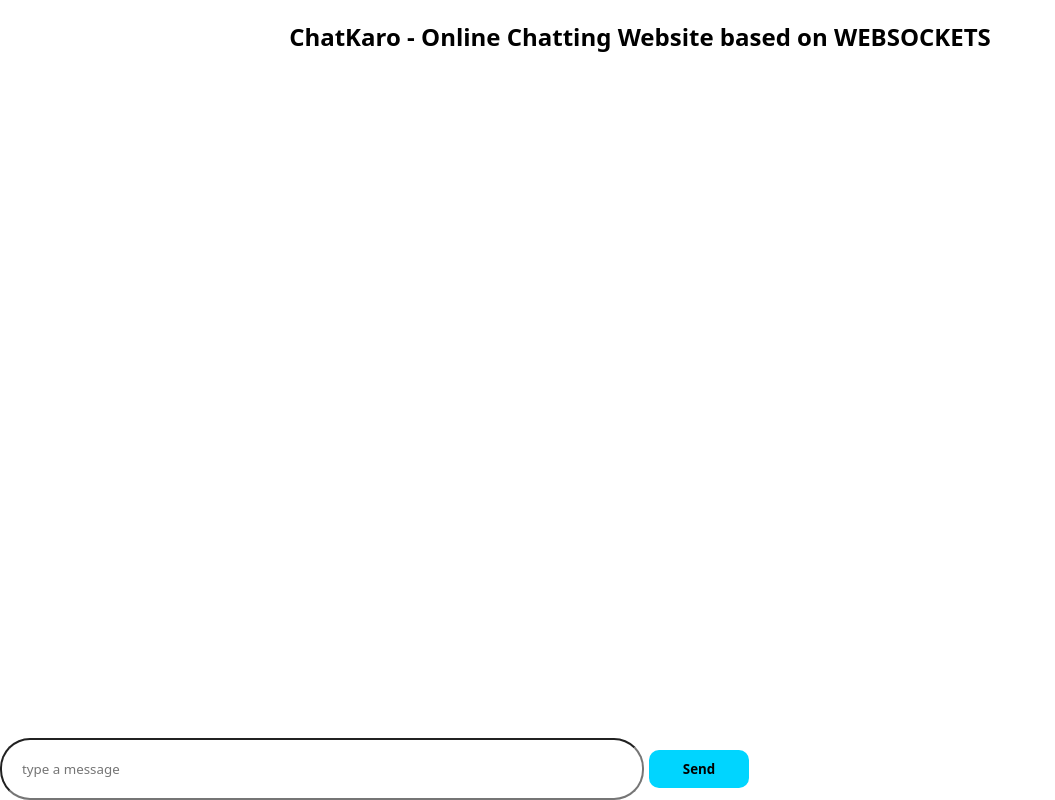
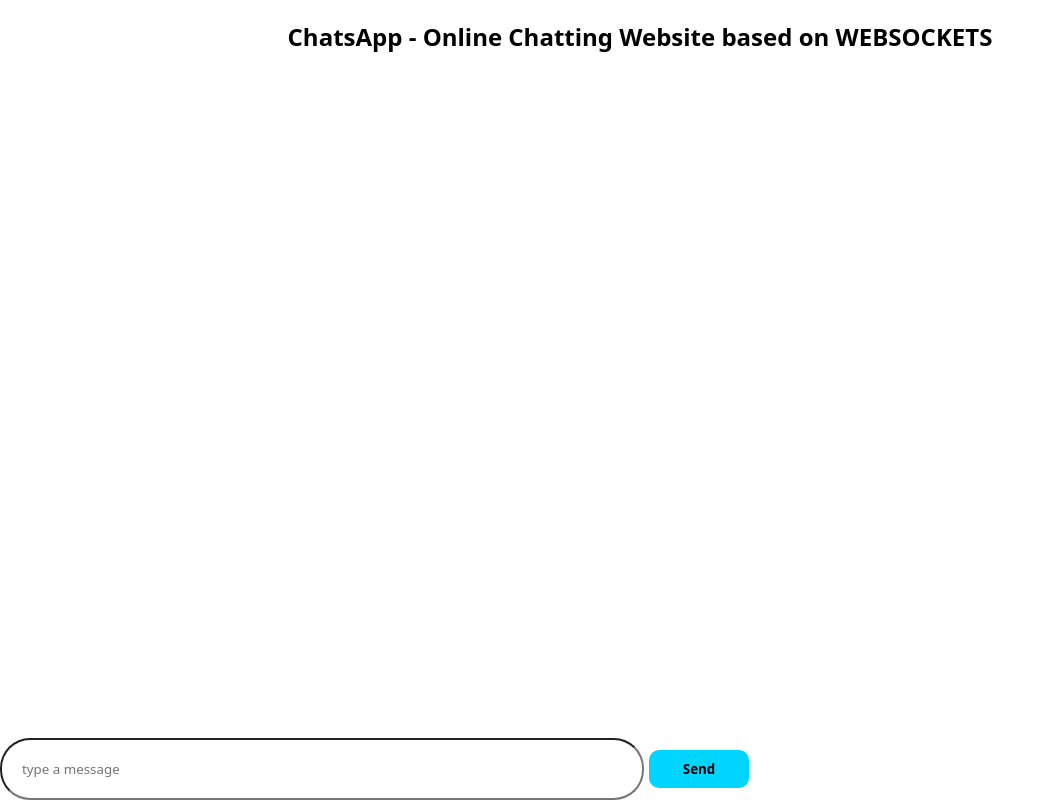
Before and after one commit to kartikbindra/Chat-App, a plain HTML site: page index.html in a window 1280 px wide. Shown: the whole page, without its empty margins (0-1055 px from the left). Drawn offline with nearby package versions, Linux system fonts and the light colour scheme; no server answers.

Commit message:
changed the name

```diff
--- a/index.html
+++ b/index.html
@@ -10,7 +10,7 @@
     <script defer src="index.js"></script>
 </head>
 <body>
-    <h2 class="title">ChatKaro - Online Chatting Website based on WEBSOCKETS</h2>
+    <h2 class="title">ChatsApp - Online Chatting Website based on WEBSOCKETS</h2>
 
     <div class="footer">
         <input type="text" placeholder="type a message" class="chat-input">
```
